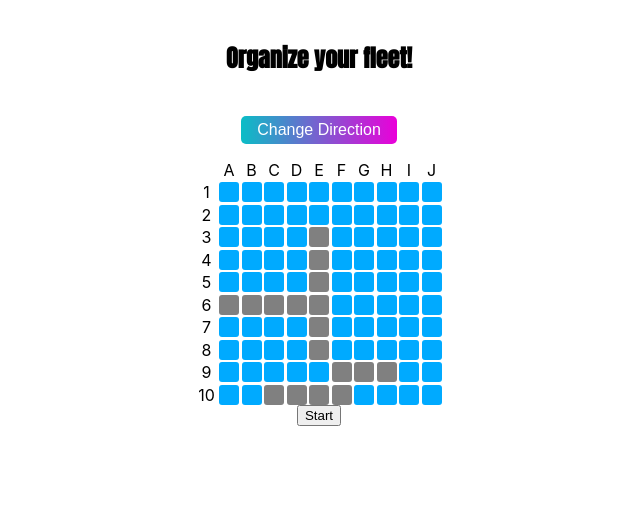
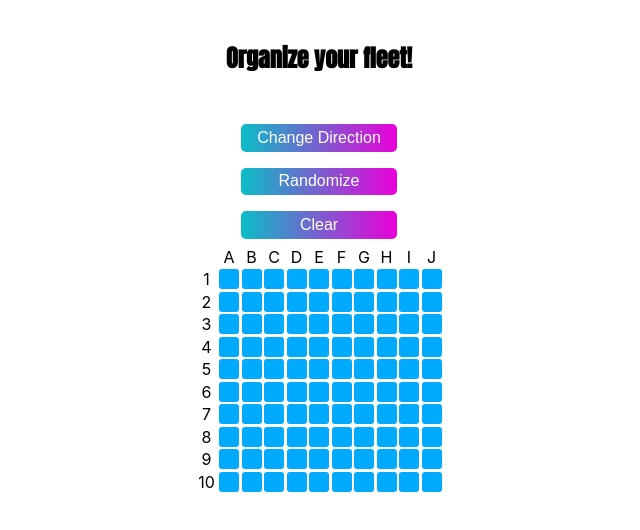
Before and after one commit to CosmicVoiid/cyberpunk-battleship, a Next.js app: page /singleplayer in a window 1280 px wide. Shown: the top 530 px of the page, without its empty margins (321-961 px from the left). Built offline with nearby package versions, Linux system fonts and the light colour scheme.

Commit message:
added randomize and clear grid button

```diff
--- a/components/Grid.tsx
+++ b/components/Grid.tsx
@@ -19,6 +19,7 @@ const Grid = ({ player, startGame }: Props) => {
 	const [gameStage, setGameStage] = useState<string>("prep");
 	const [direction, setDirection] = useState<string>("x");
 	const [randomize, setRandomize] = useState<boolean>(false);
+	const [displayButtons, setDisplayButtons] = useState<boolean>(true);
 	const [boat, setBoat] = useState<number>(0);
 
 	const GRID_SQUARES = 100;
@@ -38,19 +39,24 @@ const Grid = ({ player, startGame }: Props) => {
 			initialArray.push({ index: i, status: "water", hover: false });
 		}
 		setTileArray(initialArray);
+		setGameStage("prep");
+		setBoat(0);
 	};
 
 	useEffect(() => {
 		initilizeGrid();
+		if (!player) {
+			setRandomize(true);
+		}
 	}, []);
 
 	useEffect(() => {
-		if (tileArray.length !== 0 && !randomize) {
+		if (tileArray.length !== 0 && randomize) {
 			aiShipPlacement();
-			setRandomize(true);
+			setRandomize(false);
 			setGameStage("start");
 		}
-	}, [tileArray]);
+	}, [randomize]);
 
 	const dropHandler = (e: any) => {
 		e.preventDefault();
@@ -77,9 +83,8 @@ const Grid = ({ player, startGame }: Props) => {
 			} else if (direction === 1) {
 				do {
 					index =
-						Math.floor(Math.random() * 10) +
-						10 * Math.floor(Math.random() * (10 - boatArray[i].size));
-					console.log(index);
+						10 * Math.floor(Math.random() * (10 - boatArray[i].size)) +
+						Math.floor(Math.random() * 10);
 				} while (checkPlacement("y", index, boatArray[i].size));
 
 				for (let j = 0; j < boatArray[i].size; j++) {
@@ -98,13 +103,20 @@ const Grid = ({ player, startGame }: Props) => {
 		direction === "x" ? setDirection("y") : setDirection("x");
 	};
 
+	const randomizeShips = () => {
+		initilizeGrid();
+		setRandomize(true);
+	};
+
+	const clearShips = () => {
+		initilizeGrid();
+	};
+
 	// const placeShips = (shipsArray: [{name: string, size: number, direction: string}]) => {
 	// 	for (let i = 0; i < shipsArray.length; i++) {
 
 	// 	}
 	// }
-
-	const BOATSIZE = 4;
 
 	const hoverHighlight = (boatIndex: number) => {
 		if (gameStage !== "prep" || boat === boatArray.length || !player) {
@@ -224,11 +236,26 @@ const Grid = ({ player, startGame }: Props) => {
 		return false;
 	};
 
+	const gridStart = () => {
+		setDisplayButtons(false);
+		startGame();
+	};
+
 	return (
 		<div className={styles.gridComponent}>
-			<button onClick={changeDirection} className={styles.btn}>
-				Change Direction
-			</button>
+			{player && displayButtons && (
+				<div className={styles.buttonContainer}>
+					<button onClick={changeDirection} className={styles.btn}>
+						Change Direction
+					</button>
+					<button onClick={randomizeShips} className={styles.btn}>
+						Randomize
+					</button>
+					<button onClick={clearShips} className={styles.btn}>
+						Clear
+					</button>
+				</div>
+			)}
 			<div className={styles.gridContainer}>
 				{ALPHA_COORD.map((alpha) => {
 					return (
@@ -263,7 +290,11 @@ const Grid = ({ player, startGame }: Props) => {
 					);
 				})}
 			</div>
-			{gameStage === "start" && <button onClick={startGame}>Start</button>}
+			{gameStage === "start" && player && displayButtons && (
+				<button onClick={gridStart} className={styles.btn}>
+					Start
+				</button>
+			)}
 		</div>
 	);
 };
--- a/pages/singleplayer.tsx
+++ b/pages/singleplayer.tsx
@@ -20,7 +20,9 @@ const SinglePlayer = () => {
 			</Head>
 
 			<main className={styles.main}>
-				<h1 className={styles.header}>Organize your fleet!</h1>
+				{gameStage === "prep" && (
+					<h1 className={styles.header}>Organize your fleet!</h1>
+				)}
 				<Grid player={true} startGame={handleGameStart} />
 				{/* <Shipyard /> */}
 				{gameStage === "start" && (
--- a/styles/Grid.module.css
+++ b/styles/Grid.module.css
@@ -20,9 +20,15 @@
     align-items: center;
 }
 
+.buttonContainer {
+    display: flex;
+    flex-direction: column;
+}
+
 .btn {
     padding: .3rem 1rem;
-    margin-bottom: 1rem;
+    margin-bottom: .5rem;
+    margin-top: .5rem;
     border: none;
     border-radius: var(--border-radius);
     background: var(--clr-cyber);
--- a/styles/Tile.module.css
+++ b/styles/Tile.module.css
@@ -10,6 +10,7 @@
 
 .tileBoat {
     background-color: grey;
+
 }
 
 .tileHover {
```
